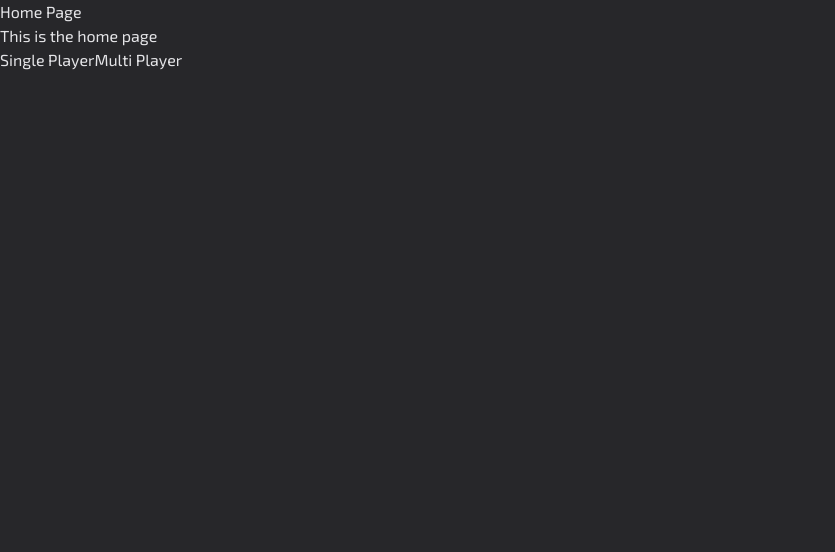
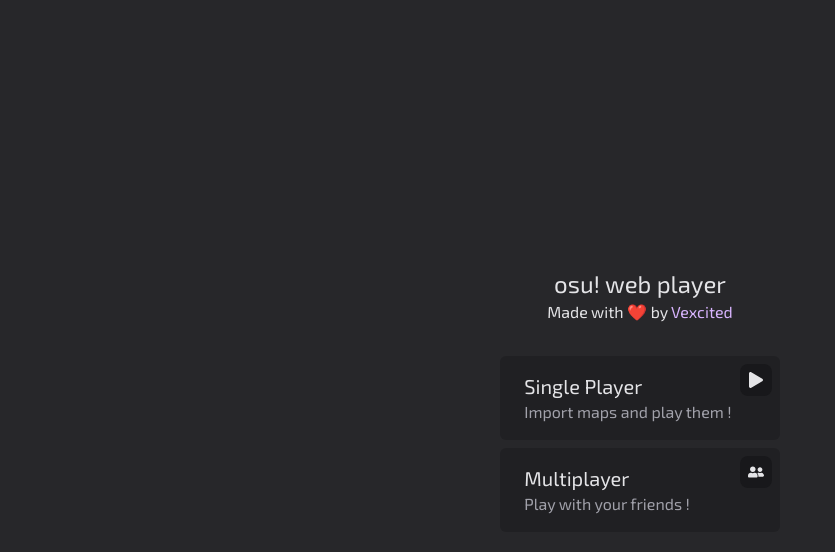
Before and after one commit to Vexcited/wosu, a React (Vite) app: page / in a window 1280 px wide. Shown: the top 552 px of the page, without its empty margins (0-835 px from the left). Built offline with nearby package versions, Linux system fonts and the light colour scheme.

Commit message:
Made home page styling

```diff
--- a/src/pages/index.tsx
+++ b/src/pages/index.tsx
@@ -1,13 +1,53 @@
 import { Link } from "react-router-dom";
+
+import { FaUserFriends, FaPlay } from "react-icons/fa";
+
+type HomeMenuSelectorItemProps = {
+  to: string,
+  title: string,
+  description: string,
+  iconElement: React.ReactNode
+};
+
+const HomeMenuSelectorItem = ({
+  to,
+  title,
+  description,
+  iconElement
+}: HomeMenuSelectorItemProps) => {
+  return (
+    <Link to={to} className="relative px-6 py-4 pr-12 transition-colors bg-zinc-900 bg-opacity-40 w-full rounded-md hover:bg-opacity-80">
+      <h2 className="text-xl">{title}</h2>
+      <p className="text-zinc-400">{description}</p>
+
+      <span className="absolute top-2 right-2 p-2 rounded-lg bg-zinc-900">{iconElement}</span>
+    </Link>
+  );
+};
 
 export default function HomePage () {
   return (
-    <div>
-      <h1>Home Page</h1>
-      <p>This is the home page</p>
+    <main className="h-screen w-screen flex flex-col items-center justify-center gap-8">
+      <div className="text-center">
+        <h1 className="text-2xl">osu! web player</h1>
+        <p>Made with ❤️ by <a className="text-purple-300 hover:underline underline-offset-2" href="https://github.com/Vexcited" target="_blank" rel="noreferrer">Vexcited</a></p>
+      </div>
 
-      <Link to={"/singleplayer"}>Single Player</Link>
-      <Link to={"/multiplayer"}>Multi Player</Link>
-    </div>
+      <div className="grid place-items-center gap-2 mx-4">
+        <HomeMenuSelectorItem
+          to="/singleplayer"
+          title="Single Player"
+          description="Import maps and play them !"
+          iconElement={<FaPlay />}
+        />
+
+        <HomeMenuSelectorItem
+          to="/multiplayer"
+          title="Multiplayer"
+          description="Play with your friends !"
+          iconElement={<FaUserFriends />}
+        />
+      </div>
+    </main>
   );
 }
```
